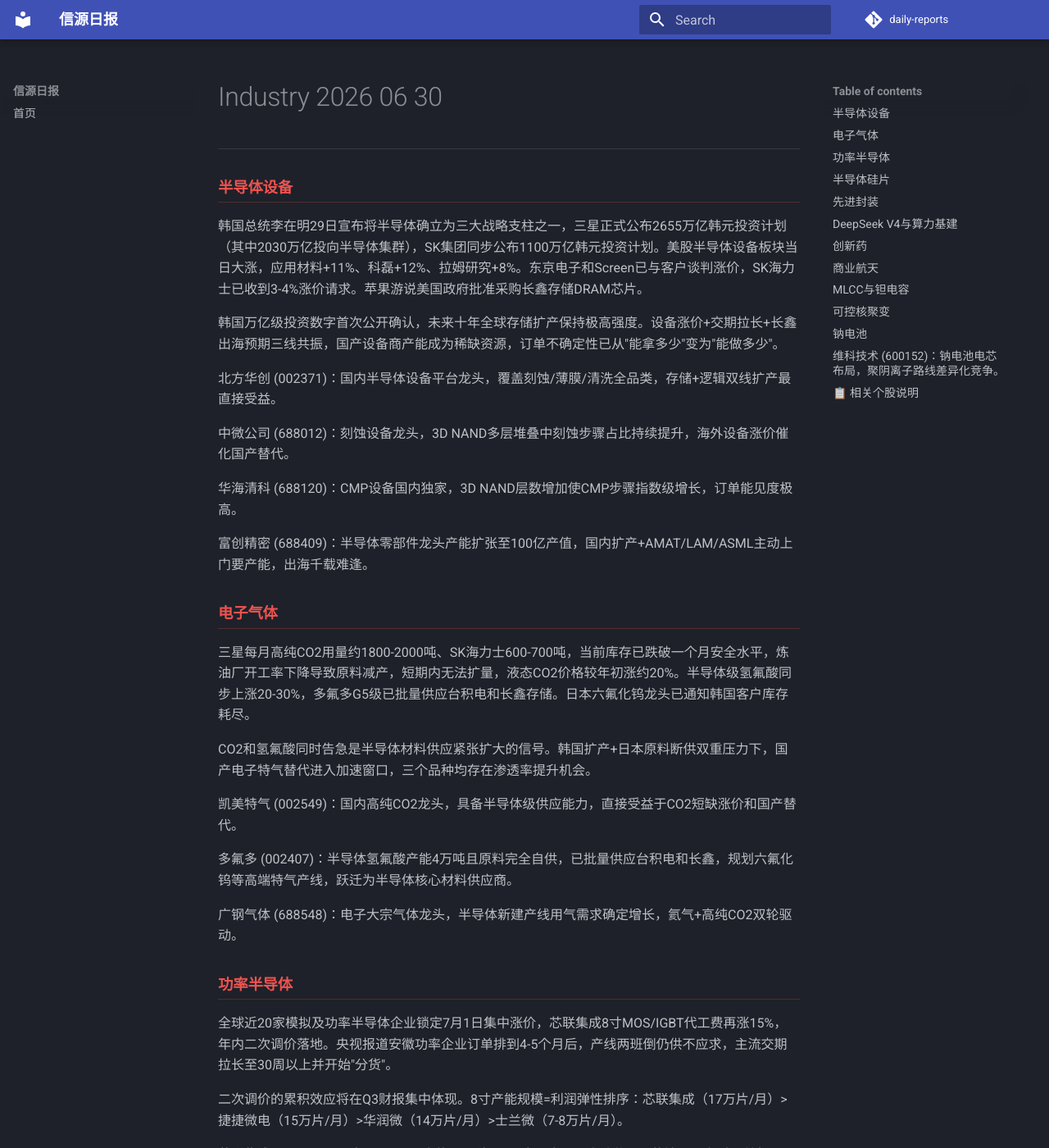
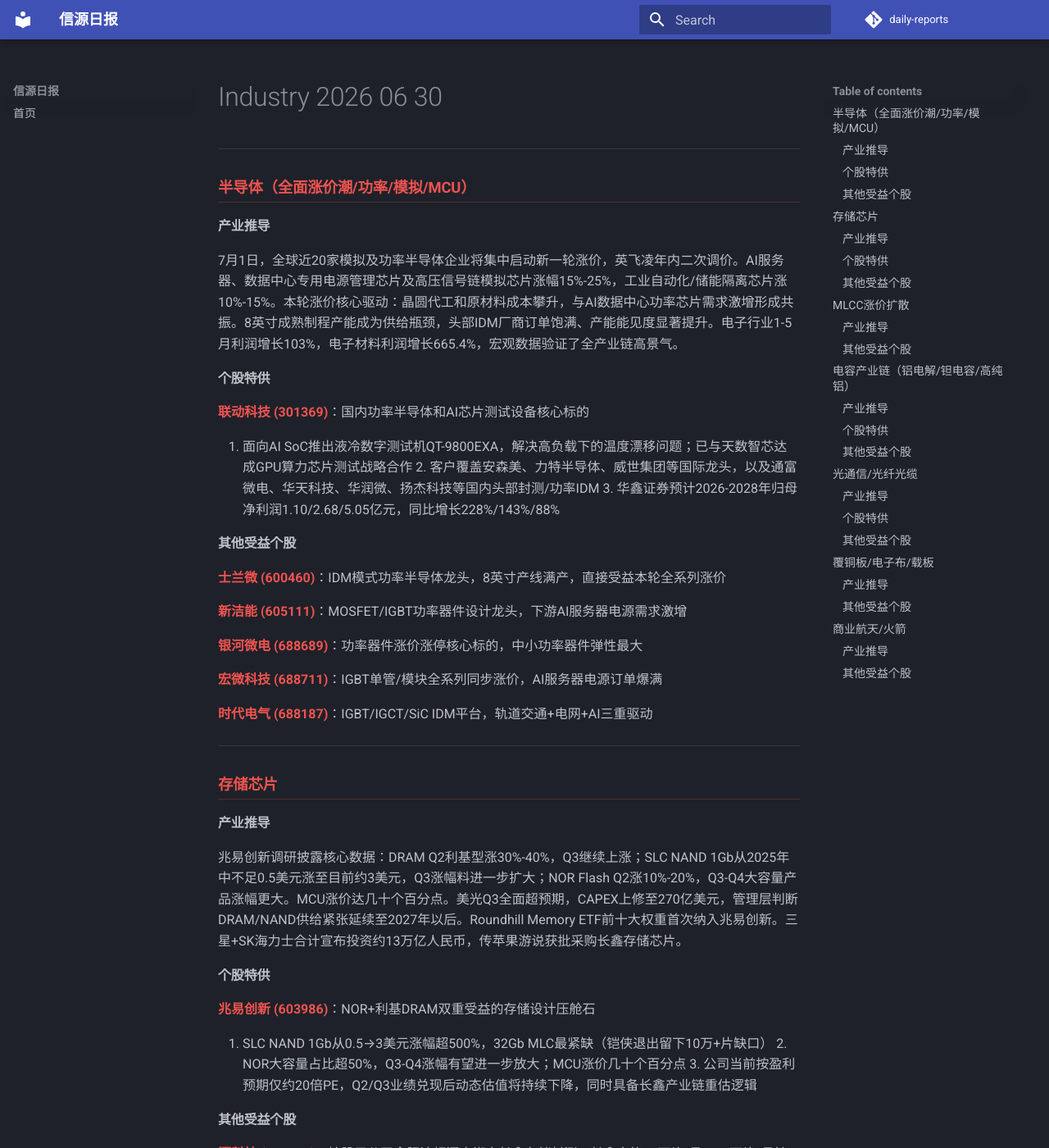
Before and after one commit to xiao-panpan729/daily-reports, an MkDocs documentation site: the page built from docs/industry-2026-06-30.md, in a window 1280 px wide and 1400 px high. Shown: the whole window at 82% size. Built offline with MkDocs 1.6.1 and Material for MkDocs 9.7.7, drawn with Linux system fonts in a browser that asks for light colours; comment, search, counter and statistics services are not loaded; some of the changed text lies outside the part shown.

Commit message:
产业分析 2026-06-30（prompt新版）

```diff
--- a/docs/industry-2026-06-30.md
+++ b/docs/industry-2026-06-30.md
@@ -6,167 +6,156 @@
 
 ---
 
-### 半导体设备
+### 半导体（全面涨价潮/功率/模拟/MCU）
 
-韩国总统李在明29日宣布将半导体确立为三大战略支柱之一，三星正式公布2655万亿韩元投资计划（其中2030万亿投向半导体集群），SK集团同步公布1100万亿韩元投资计划。美股半导体设备板块当日大涨，应用材料+11%、科磊+12%、拉姆研究+8%。东京电子和Screen已与客户谈判涨价，SK海力士已收到3-4%涨价请求。苹果游说美国政府批准采购长鑫存储DRAM芯片。
+#### 产业推导
 
-韩国万亿级投资数字首次公开确认，未来十年全球存储扩产保持极高强度。设备涨价+交期拉长+长鑫出海预期三线共振，国产设备商产能成为稀缺资源，订单不确定性已从"能拿多少"变为"能做多少"。
+7月1日，全球近20家模拟及功率半导体企业将集中启动新一轮涨价，英飞凌年内二次调价。AI服务器、数据中心专用电源管理芯片及高压信号链模拟芯片涨幅15%-25%，工业自动化/储能隔离芯片涨10%-15%。本轮涨价核心驱动：晶圆代工和原材料成本攀升，与AI数据中心功率芯片需求激增形成共振。8英寸成熟制程产能成为供给瓶颈，头部IDM厂商订单饱满、产能能见度显著提升。电子行业1-5月利润增长103%，电子材料利润增长665.4%，宏观数据验证了全产业链高景气。
 
-北方华创 (002371)：国内半导体设备平台龙头，覆盖刻蚀/薄膜/清洗全品类，存储+逻辑双线扩产最直接受益。
+#### 个股特供
 
-中微公司 (688012)：刻蚀设备龙头，3D NAND多层堆叠中刻蚀步骤占比持续提升，海外设备涨价催化国产替代。
+**联动科技 (301369)**：国内功率半导体和AI芯片测试设备核心标的
 
-华海清科 (688120)：CMP设备国内独家，3D NAND层数增加使CMP步骤指数级增长，订单能见度极高。
+1. 面向AI SoC推出液冷数字测试机QT-9800EXA，解决高负载下的温度漂移问题；已与天数智芯达成GPU算力芯片测试战略合作 2. 客户覆盖安森美、力特半导体、威世集团等国际龙头，以及通富微电、华天科技、华润微、扬杰科技等国内头部封测/功率IDM 3. 华鑫证券预计2026-2028年归母净利润1.10/2.68/5.05亿元，同比增长228%/143%/88%
 
-富创精密 (688409)：半导体零部件龙头产能扩张至100亿产值，国内扩产+AMAT/LAM/ASML主动上门要产能，出海千载难逢。
+#### 其他受益个股
 
-### 电子气体
+**士兰微 (600460)**：IDM模式功率半导体龙头，8英寸产线满产，直接受益本轮全系列涨价
 
-三星每月高纯CO2用量约1800-2000吨、SK海力士600-700吨，当前库存已跌破一个月安全水平，炼油厂开工率下降导致原料减产，短期内无法扩量，液态CO2价格较年初涨约20%。半导体级氢氟酸同步上涨20-30%，多氟多G5级已批量供应台积电和长鑫存储。日本六氟化钨龙头已通知韩国客户库存耗尽。
+**新洁能 (605111)**：MOSFET/IGBT功率器件设计龙头，下游AI服务器电源需求激增
 
-CO2和氢氟酸同时告急是半导体材料供应紧张扩大的信号。韩国扩产+日本原料断供双重压力下，国产电子特气替代进入加速窗口，三个品种均存在渗透率提升机会。
+**银河微电 (688689)**：功率器件涨价涨停核心标的，中小功率器件弹性最大
 
-凯美特气 (002549)：国内高纯CO2龙头，具备半导体级供应能力，直接受益于CO2短缺涨价和国产替代。
+**宏微科技 (688711)**：IGBT单管/模块全系列同步涨价，AI服务器电源订单爆满
 
-多氟多 (002407)：半导体氢氟酸产能4万吨且原料完全自供，已批量供应台积电和长鑫，规划六氟化钨等高端特气产线，跃迁为半导体核心材料供应商。
+**时代电气 (688187)**：IGBT/IGCT/SiC IDM平台，轨道交通+电网+AI三重驱动
 
-广钢气体 (688548)：电子大宗气体龙头，半导体新建产线用气需求确定增长，氦气+高纯CO2双轮驱动。
+---
 
-### 功率半导体
+### 存储芯片
 
-全球近20家模拟及功率半导体企业锁定7月1日集中涨价，芯联集成8寸MOS/IGBT代工费再涨15%，年内二次调价落地。央视报道安徽功率企业订单排到4-5个月后，产线两班倒仍供不应求，主流交期拉长至30周以上并开始"分货"。
+#### 产业推导
 
-二次调价的累积效应将在Q3财报集中体现。8寸产能规模=利润弹性排序：芯联集成（17万片/月）>捷捷微电（15万片/月）>华润微（14万片/月）>士兰微（7-8万片/月）。
+兆易创新调研披露核心数据：DRAM Q2利基型涨30%-40%，Q3继续上涨；SLC NAND 1Gb从2025年中不足0.5美元涨至目前约3美元，Q3涨幅料进一步扩大；NOR Flash Q2涨10%-20%，Q3-Q4大容量产品涨幅更大。MCU涨价达几十个百分点。美光Q3全面超预期，CAPEX上修至270亿美元，管理层判断DRAM/NAND供给紧张延续至2027年以后。Roundhill Memory ETF前十大权重首次纳入兆易创新。三星+SK海力士合计宣布投资约13万亿人民币，传苹果游说获批采购长鑫存储芯片。
 
-芯联集成 (688469)：8寸MOS/IGBT产能17万片/月国内最大，二次涨价15%落地+SiC在手订单超百亿，全年盈利转正确定性高。
+#### 个股特供
 
-捷捷微电 (300623)：8寸产能15万片/月，MOS产品占比高，二次涨价直接放大利润弹性。
+**兆易创新 (603986)**：NOR+利基DRAM双重受益的存储设计压舱石
 
-新洁能 (605111)：专注MOSFET/SiC器件，产品结构向高端迁移，涨价周期中ASP和毛利率同步提升。
+1. SLC NAND 1Gb从0.5→3美元涨幅超500%，32Gb MLC最紧缺（铠侠退出留下10万+片缺口） 2. NOR大容量占比超50%，Q3-Q4涨幅有望进一步放大；MCU涨价几十个百分点 3. 公司当前按盈利预期仅约20倍PE，Q2/Q3业绩兑现后动态估值将持续下降，同时具备长鑫产业链重估逻辑
 
-### 半导体硅片
+#### 其他受益个股
 
-环球晶、合晶、台胜科等全球硅片龙头开启年内第二轮涨价，6英寸率先完成，12英寸常规硅片涨5-8%，AI/HPC高端专用硅片涨18-22%，年内两轮累计涨幅超15%。
+**深科技 (000021)**：控股子公司合肥沛顿深度绑定长鑫存储封测，长鑫产能35万片/月→50万片/月扩产直接拉动封测需求
 
-AI专用硅片涨幅（18-22%）远高于常规产品，说明需求结构正向高端倾斜。12英寸硅片从过剩转为紧缺，具备量产能力的国产厂商迎来量价齐升。
+**江丰电子 (300666)**：高纯溅射靶材平台型，供货SK海力士/台积电/中芯国际，HBM和先进制程下靶材消耗量是传统工艺3-5倍，华鑫证券预计26-28年归母净利润8亿+
 
-有研硅 (688432)：12英寸硅片国产替代先锋，涨价直接拉动营收和毛利率提升。
+**柏诚股份 (601133)**：为三星/SK海力士/长鑫/长存提供洁净系统集成，国内首个DRAM设计制造一体化项目参建方
 
-沪硅产业 (688126)：国内12英寸硅片产能最大，涨价弹性最高，硅片周期核心受益标的。
+---
 
-神工股份 (688233)：大直径单晶硅材料供应商，硅片涨价+半导体零部件国产化双逻辑驱动。
+### MLCC涨价扩散
 
-### 先进封装
+#### 产业推导
 
-甬矽电子拟投资103亿元建设IC封装测试三期项目，长电科技投资78亿元在上海临港建设高端先进封测工厂，通富微电42.2亿元定增扩产通过审核。三大封测厂同日官宣百亿级扩产。
+三星电机数千亿韩元AI服务器MLCC长协订单确认推进，后续某CSP大单预计采用长协方式。太阳诱电7月起对消费级部分料号涨价50%-150%，三星/太诱后续减少消费类出货量、转产AI服务器。头部厂商"转产优先、扩产为辅"，AI料占用产能约普通料4-7倍，高端供需缺口持续扩大。MLCC粉体端同步涨价，日本东曹氧化钇稳定氧化锆粉体部分客户断供，国瓷材料新客户已涨价20%-30%。
 
-封测厂集中大规模扩产说明下游AI芯片客户需求已明确爆发。2.5D/3D封装对测试机的需求量是传统封装数倍，封测设备和材料将是下一个紧缺环节。
+#### 其他受益个股
 
-甬矽电子 (688362)：103亿加码先进封装，2.5D封装产品线推进中，国产封装份额提升核心标的。
+**雅创电子 (301099)**：村田前二代理，存储业务今年有望近十倍增长，同时受益MLCC涨价+存储双主线，是被市场低估的分销标的
 
-长电科技 (600584)：国内封测龙头，78亿加码临港先进封测，XDFOI Chiplet封装技术领先，AI芯片封装收入占比快速提升。
+**国瓷材料 (300285)**：MLCC粉体核心供应商，新客户已涨价20-30%，老客户涨价跟进在即；同时氧化锆粉体受益日本东曹断供带来的国产替代
 
-通富微电 (002156)：与AMD深度绑定，42.2亿扩产聚焦2.5D/3D先进封装，AI算力芯片封测放量确定。
+**风华高科 (000636)**：国内MLCC龙头，高端AI服务器料号转产推进中，直接受益全行业量价齐升
 
-### DeepSeek V4与算力基建
+**三环集团 (300408)**：MLCC+陶瓷基板双主业，MLCC超声检测设备送样验证中，有望率先突破高端料号
 
-DeepSeek正式版V4将于7月中旬上线，API引入峰谷定价策略（高峰12元/百万tokens为平时两倍），打破"价格屠夫"标签。国常会审议通过加快超大规模智算集群建设，国产算力115亿元大单开标（华为鲲鹏主力）。7月三大运营商算力招标密集启动。
+---
 
-高峰定价翻倍是认知转折点——token价格内卷转向理性定价，算力资源紧张确认。国产算力115亿大单标志着算力基建从规划进入实质采购，算力租赁和AI推理优化环节价值凸显。
+### 电容产业链（铝电解/钽电容/高纯铝）
 
-润建股份 (002929)：Token工厂布局AI算力服务，受益于算力需求爆发和AI定价理性化。
+#### 产业推导
 
-协创数据 (300857)：拟定增80亿建设智算中心，数据存储+算力服务双线布局，AI算力扩张核心标的。
+AI机柜功率放大驱动电容全产业链涨价：6月全产业链从铝箔到高纯铝开始涨价。±400V电源升级带动单kW大牛角电容用量翻3-4倍增长，超容逐步成为标配。钽矿供给7成来自非洲，钽电容+半导体靶材+高温合金合计需求占比超7成，战略收储扰动下缺口或达40%以上，价格弹性巨大。
 
-芯原股份 (688521)：国内ASIC设计龙头，迈威尔/高通暴涨映射ASIC价值重估，芯片定制化趋势核心受益。
+#### 个股特供
 
-### 创新药
+**新疆众和 (600888)**：全球高纯铝龙头，AI电容涨价最大受益材料标的
 
-国家医保局公示557个药品通过2026年医保目录初审，通过率92%同比+8个百分点，54个药品通过商保创新药目录初审。新增"预申报"机制允许完成技术审评但未获批的品种提前申报。6月29日创新药板块领涨，医药指数涨超5%。
+1. 高纯铝产量9.2万吨全球首位，电子铝箔3万吨/年，高纯铝7.8万吨/年 2. AI机柜功率放大→电极箔用量高速增长→高纯铝涨价，2026年6月全产业链已开始涨价 3. 防城港240万吨氧化铝项目26H2投产，完善产业链闭环；中信建投预计26-28年归母净利润12/18/22亿元，PE 21/14/11倍
 
-92%通过率和新增预申报机制释放明确政策信号——医保对创新药接纳度和支持力度加大。商保目录为高值创新药打开新的支付天花板，"医保+商保"双目录驱动商业化放量预期显著改善。
+**江海股份 (002484)**：铝电解电容龙头，对标村田在MLCC的地位
 
-恒瑞医药 (600276)：国内创新药龙头，多款创新药进入医保谈判，商业化放量弹性最大。
+1. 上下游一体化使毛利率高于日企对手5-8pcts，净利率高11pcts，同规格产品价格便宜近一半、涨价弹性更大 2. ±400V电源升级拉货带动26H2订单潮+涨价潮，单kW用量翻3-4倍 3. 从一次电源到三次电源到超容全面布局，量价齐升高通胀赛道
 
-广生堂 (300436)：乙肝功能性治愈全球第一梯队，GST-HG141三期临床推进中，入选国家科技重大专项。
+**东方钽业 (000962)**：钽电容上游冶炼一体化龙头
 
-### 商业航天
+1. 全球冶炼产能美国Cabot+德国Taniobis+东钽合计超8成份额，强定价权 2. 当前利润4亿，27年产能翻倍后可达8亿，考虑价格弹性可达12亿，按25X PE看300亿市值 3. 若集团矿山注入：当前17亿利润，28年扩产后30亿+，考虑收储弹性年化40-50亿
 
-朱雀三号遥二火箭完成静态点火试验，各项参数达设计预期，发射前所有关键地面验证全部完成。蓝箭航天更新招股书，科创板IPO恢复审核。长十B航警信息显示7月10-13日首飞回收验证窗口。SpaceX将于7月7日纳入纳斯达克100指数。
+#### 其他受益个股
 
-朱雀三号静态点火+长十B首飞+蓝箭IPO恢复三事密集落地，7月商业航天催化密度极高。可回收火箭突破将从根本上改变中国商业航天的成本结构，卫星星座组网加速的逻辑随之兑现。
+**顺络电子 (002138)**：三次电源单卡用量160颗，钽电容AI需求占总需求约50%，第一步看10亿颗产能→50亿产值→15亿利润→450亿市值
 
-中国卫星 (600118)：卫星制造国家队龙头，星网一代增强招标启动，下半年发射加速直接受益。
+**思源电气 (600028)**：通过控股烯晶碳能布局超级电容，AIDC功率负载不稳定性放大超容需求，预计26/27年归母44/61亿元
 
-超捷股份 (301005)：箭体结构件供应商，配套朱雀三号和长十B，商业航天放量核心受益标的。
+---
 
-上海瀚讯 (300762)：垣信卫星载荷+信关站供应商，垣信发射加速带动卫星通信产业链需求释放。
+### 光通信/光纤光缆
 
-### MLCC与钽电容
+#### 产业推导
 
-原厂涨价潮将于7-8月集中落地，AI占MLCC整体市场已至10%，机构判断本轮周期有望延续超一年，涨价幅度翻倍甚至两倍。钽电容方面，预计27年AI需求占比近50%，国巨基美已涨价三次累计60%+，松下近期再涨20-40%。钽铁矿年初至今涨140%。风华高科当前毛利率不足20%，2018年高点曾达50%。
+康宁隔夜大涨15.67%创历史新高，发布Glass Bridge玻璃光互连技术，用半导体级离子交换工艺取代机械对准，TGV玻璃基板+CPO封装将玻璃从消费电子耗材升级为算力基础设施核心材料。日本光纤龙头藤仓称接获几乎所有美国超大规模云商订单，但扩产受限只能靠涨价缓解，DCI带状光缆涨价30%，27财年营收/营业利润指引上修17.6%/46.9%。华工科技800G以上光模块出口同比增长超100倍，连续15个月刷新月度最高值。
 
-MLCC涨价弹性巨大，当前价格处于上轮周期启动前绝对低点。钽电容AI需求占比是MLCC近5倍，且上游钽矿供给弹为零（刚果矿难致全球供给减15%），涨价持续性最强。
+#### 个股特供
 
-风华高科 (000636)：国内MLCC龙头，当前毛利率不足20%距历史高点50%空间巨大，涨价弹性最大。
+**华工科技 (000988)**：光模块出口爆发式增长，800G以上出口增超100倍
 
-三环集团 (300408)：MLCC+陶瓷封装基座双驱动，涨价叠加大客户突破，盈利弹性显著。
+核心子公司华工正源为国内光模块龙头，800G以上产品出口同比增超100倍，连续15个月刷新月度最高值，充分受益全球AI基建光互联需求爆发。
 
-顺络电子 (002138)：国内钽电容龙头，AI钽电容需求爆发+涨价三重催化，27年AI占比近50%。
+#### 其他受益个股
 
-东方钽业 (000962)：钽矿+钽粉供应商，钽铁矿年初涨140%，上游资源品涨价直接受益，供需缺口短期无法弥补。
+**长飞光纤 (601869)**：全球光纤光缆龙头，空芯光纤品牌HollowBand实现0.04dB/km衰减、时延降低31%，全市场唯一覆盖光纤预制棒→光纤→光缆全链
 
-### 可控核聚变
+**亨通光电 (600487)**：AI先进光纤材料研发制造中心扩产推进中，具备光通信+智能电网+海洋通信一体化能力
 
-国家重大科技基础设施"聚变堆主机关键系统综合研究设施"最大超导部件——环向场磁体完成制备并通过专家验收，高温超导中心螺管线圈磁体完成满工况测试，核心性能达到国际领先，全链条实现国产自主可控。
+**斯瑞新材 (688102)**：投资建设4000万件光模块芯片基座及壳体材料项目，基座已批量供应、壳体中小批量中；同步布局商业航天先进铜合金材料，方正证券预计26-28年归母2.13/2.88/3.83亿元
 
-超导磁体是托卡马克约束上亿度等离子体的核心部件，全套国产化意味着中国在核聚变工程化进程中迈出关键一步。超导材料和磁体供应链国产替代加速。
+**紫光国微 (002049)**：子公司唐山国芯差分晶振在光模块领域批量应用，312.5MHz/625MHz超高频晶振受益光模块速率升级
 
-西部超导 (688122)：国内超导材料龙头，低温超导线材批量供应ITER及国内聚变装置。
+---
 
-联创光电 (600363)：高温超导设备商，超导磁体技术积累深厚，受益于聚变工程化推进。
+### 覆铜板/电子布/载板
 
-### 钠电池
+#### 产业推导
 
-摩根士丹利预测钠电池全球装机份额将从2027年的2%升至2030年的20%，成本比磷酸铁锂低30-40%，低温性能更优。
+CCL自5-6月以来因缺货价格上涨频率和幅度加快，行业处于缩量涨价、低库存状态。电子布景气加速：建滔7万吨电子纱提前点火（对应年化不足3%供给增量，9月后才释放），无法填补供需缺口。3.8万吨E布池窑出现故障停产，国内电子布厂商暂停多个规格E布订单承接。南电法说会反馈ABF载板最紧缺，下半年毛利率将大幅改善，27年盈利超22年高点。AI GPU/CPU/新能源车/储能对普通E布需求拉动持续，下半年和明年几无新增供给。
 
-钠电池成本优势叠加低温性能突破，在储能和低速电动车领域替代铁锂空间明确，正极材料（层状氧化物/普鲁士蓝）和负极硬碳环节率先受益。
+#### 其他受益个股
 
-传艺科技 (002866)：钠电池量产先行者，层状氧化物路线，产能规划领先。
+**建滔集团 (00148.HK)/建滔积层板 (01888.HK)**：最强一体化（电子纱→电子布→CCL→PCB），特种布明年1亿米贡献60亿利润，CCL环节27年220亿利润，集团目标市值3600亿
 
-维科技术 (600152)：钠电池电芯布局，聚阴离子路线差异化竞争。
+**中国巨石 (600176)**：E布龙一，拥有最多铂金和织布机，直接受益电子布供需缺口扩大和价格加速上涨
+
+**深南电路 (002916)**：载板+电源PCB双共振，二次/三次电源PCB龙头，A股载板核心标的
+
+**兴森科技 (002436)**：IC载板国产替代先锋，ABF载板送样验证推进中，800亿+市值空间
+
 ---
-## 📋 相关个股说明
 
-- 风华高科 (000636.SZ)：国内MLCC龙头，产品覆盖消费级和车规级，直接受益于MLCC涨价周期的盈利弹性
-- 东方钽业 (000962.SZ)：钽矿+钽粉供应商，钽铁矿年初涨140%，上游资源品涨价直接受益，供需缺口短期无法弥补
-- 顺络电子 (002138.SZ)：国内钽电容龙头，AI钽电容需求爆发+涨价三重催化，27年AI占比近50%
-- 通富微电 (002156.SZ)：与AMD深度绑定，42.2亿扩产聚焦2.5D/3D先进封装，AI算力芯片封测放量确定
-- 北方华创 (002371.SZ)：国内半导体设备平台龙头，覆盖刻蚀/薄膜/清洗全品类，存储+逻辑双线扩产最直接受益
-- 多氟多 (002407.SZ)：国内半导体级氢氟酸龙头，产能4万吨且原材料完全自供，一体化成本优势显著，直接受益于氢氟酸涨价周期和电子化学品放量
-- 凯美特气 (002549.SZ)：国内高纯二氧化碳龙头，产品覆盖电子级CO₂，直接受益于半导体级CO₂供需紧张及涨价趋势
-- 传艺科技 (002866.SZ)：钠电池量产先行者，层状氧化物路线，产能规划领先
-- 润建股份 (002929.SZ)：Token工厂布局AI算力服务，受益于算力需求爆发和AI定价理性化
-- 三环集团 (300408.SZ)：国内MLCC和陶瓷封装基座双龙头，MLCC产能持续扩张，受益于本轮涨价周期和高端产品国产替代
-- 广生堂 (300436.SZ)：乙肝功能性治愈全球第一梯队，GST-HG141三期临床推进中，入选国家科技重大专项
-- 捷捷微电 (300623.SZ)：8寸产能15万片/月，功率半导体涨价弹性第二大，MOS产品结构占比高
-- 上海瀚讯 (300762.SZ)：垣信卫星核心载荷和信关站供应商，深度参与低轨卫星互联网建设，受益于卫星组网放量
-- 协创数据 (300857.SZ)：拟定增80亿建设智算中心，数据存储+算力服务双线布局，AI算力扩张核心标的
-- 超捷股份 (301005.SZ)：箭体结构件供应商，配套朱雀三号和长十B，商业航天放量核心受益标的
-- 中国卫星 (600118.SH)：中国航天科技集团卫星制造核心平台，直接受益于可回收火箭降低发射成本带来的卫星组网加速
-- 维科技术 (600152.SH)：钠电池电芯布局，聚阴离子路线差异化竞争
-- 恒瑞医药 (600276.SH)：国内创新药龙头，多款创新药进入医保谈判，商业化放量弹性最大
-- 联创光电 (600363.SH)：高温超导设备商，超导磁体技术积累深厚，受益于聚变工程化推进
-- 长电科技 (600584.SH)：国内封测龙头，78亿加码临港先进封测，XDFOI Chiplet封装技术领先，AI芯片封装收入占比快速提升
-- 新洁能 (605111.SH)：MOS产品结构占比最高的设计厂商，直接受益于MOS涨价和下游AI/新能源需求
-- 中微公司 (688012.SH)：刻蚀设备龙头，3D NAND多层堆叠中刻蚀步骤占比持续提升，海外设备涨价催化国产替代
-- 华海清科 (688120.SH)：CMP设备国内独家，3D NAND层数增加使CMP步骤指数级增长，订单能见度极高
-- 西部超导 (688122.SH)：国内超导材料龙头，低温超导线材批量供应ITER及国内聚变装置
-- 沪硅产业 (688126.SH)：国内12英寸硅片产能最大，涨价弹性最高，硅片周期核心受益标的
-- 神工股份 (688233.SH)：大直径单晶硅材料供应商，硅片涨价+半导体零部件国产化双逻辑驱动
-- 甬矽电子 (688362.SH)：103亿加码先进封装，2.5D封装产品线推进中，国产封装份额提升核心标的
-- 富创精密 (688409.SH)：半导体零部件龙头产能扩张至100亿产值，国内扩产+AMAT/LAM/ASML主动上门要产能，出海千载难逢
-- 有研硅 (688432.SH)：12英寸硅片国产替代先锋，涨价直接拉动营收和毛利率提升
-- 芯联集成 (688469.SH)：国内8寸MOS/IGBT代工龙头（17万片/月），SiC器件国内最优秀玩家，MEMS微振镜技术领先，功率涨价弹性最大标的
-- 芯原股份 (688521.SH)：国内ASIC设计龙头，迈威尔/高通暴涨映射ASIC价值重估，芯片定制化趋势核心受益
-- 广钢气体 (688548.SH)：电子大宗气体龙头，半导体新建产线用气需求确定增长，氦气+高纯CO2双轮驱动
+### 商业航天/火箭
+
+#### 产业推导
+
+Rocket Lab以80亿美元收购铱星通信（溢价24%），补齐"发射-制造-运营-应用"闭环，美股航天股集体大涨（IRDM+25%、RKLB+16%）。国内朱雀三号遥二可复用火箭完成静态点火试验，蓝箭航天科创板IPO更新财报恢复审核已"已问询"。政策、资本、技术、星座组网需求多重共振，2026年商业航天进入规模化落地元年。
+
+#### 其他受益个股
+
+**航天电子 (600879)**：卫星产业链核心配套，惯导/测控通信/机电组件全覆盖
+
+**国博电子 (688375)**：卫星载荷TR芯片核心供应商，射频芯片壁垒极高
+
+**铂力特 (688333)**：火箭发动机关键零部件3D打印龙头，可回收火箭制造环节核心受益
+
+**上大股份 (301522)**：高温合金材料供应商，火箭发动机高温部件国产替代
+
+**中科星图 (688568)**：卫星遥感应用龙头，航天数据应用核心标的
```
